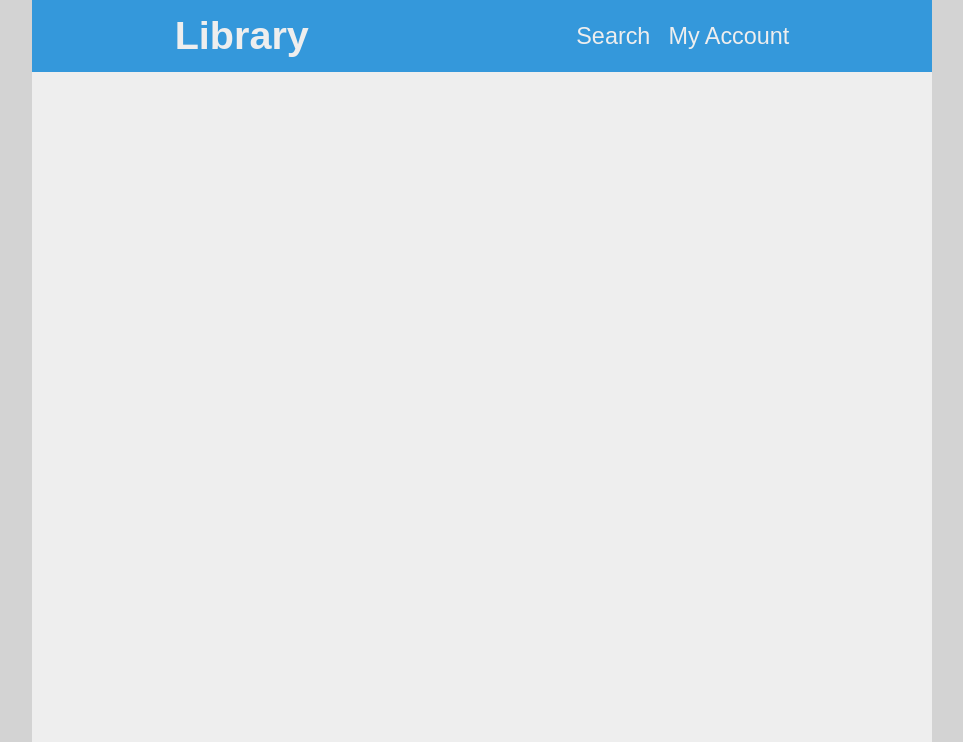
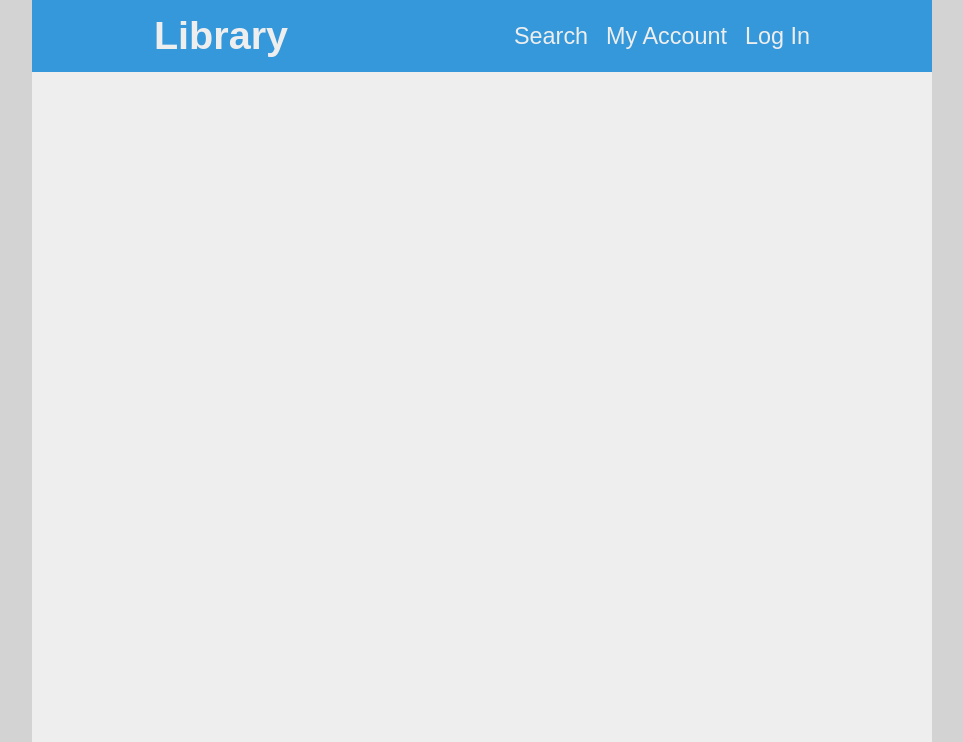
Before and after one commit to ArcaneIRE/Web-Development-2-Project, a PHP site: page / in a window 1280 px wide. Shown: the top 742 px of the page, without its empty margins (158-1121 px from the left). Run offline with PHP 8.4, Linux system fonts and the light colour scheme.

Commit message:
Add header login/logout swap based on login status

```diff
--- a/view/include/header.php
+++ b/view/include/header.php
@@ -7,5 +7,12 @@
     <nav class="header-nav">
         <a href="/web-dev-project/view/search.php">Search</a>
         <a href="/web-dev-project/view/account.php">My Account</a>
+        <?php
+            if (isset($_SESSION['username'])) {
+                echo '<a href="/web-dev-project/view/logout.php">Log Out</a>';
+            } else {
+                echo '<a href="/web-dev-project/view/login.php">Log In</a>';
+            }
+        ?>
     </nav>
 </header>
```
